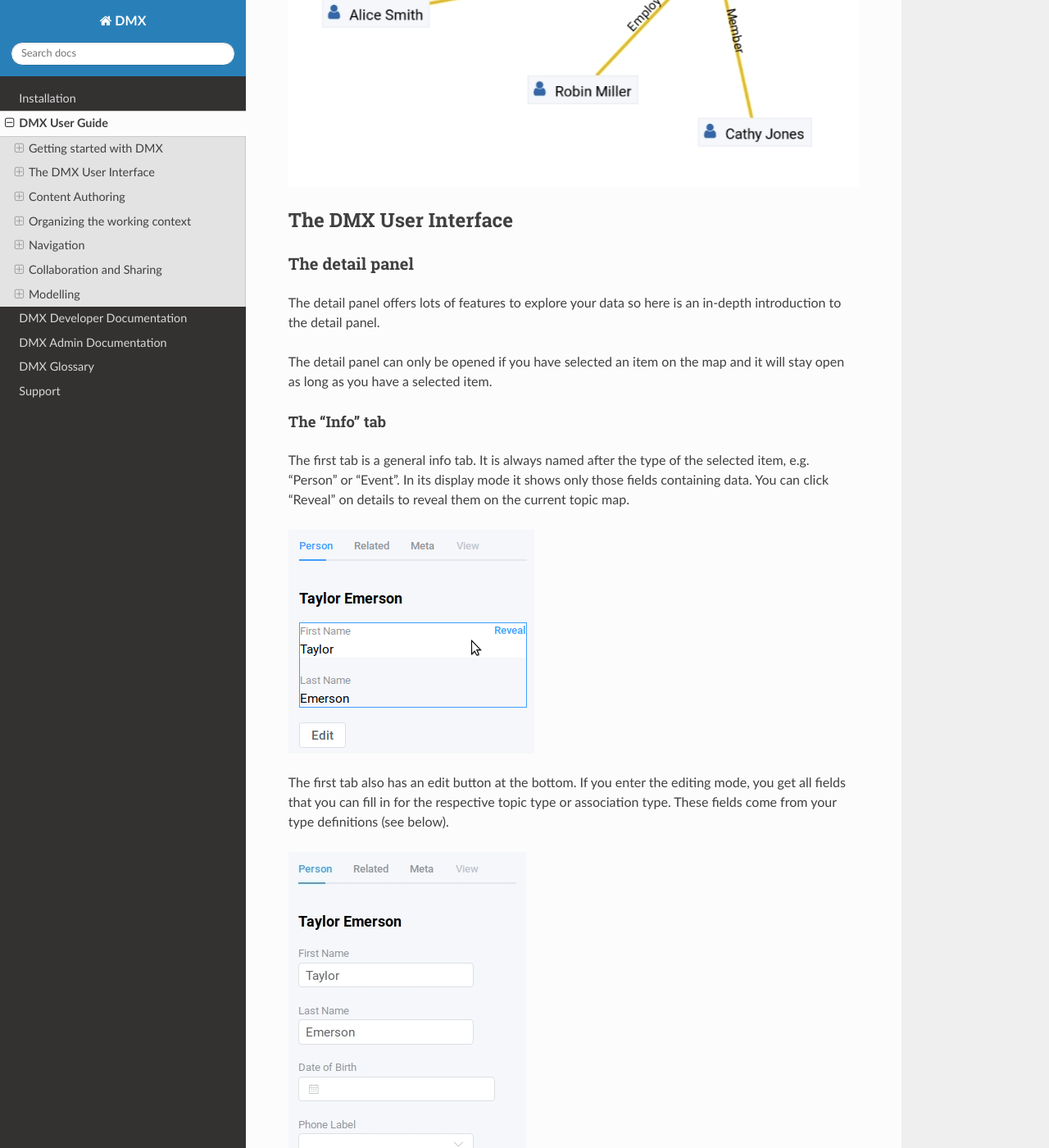
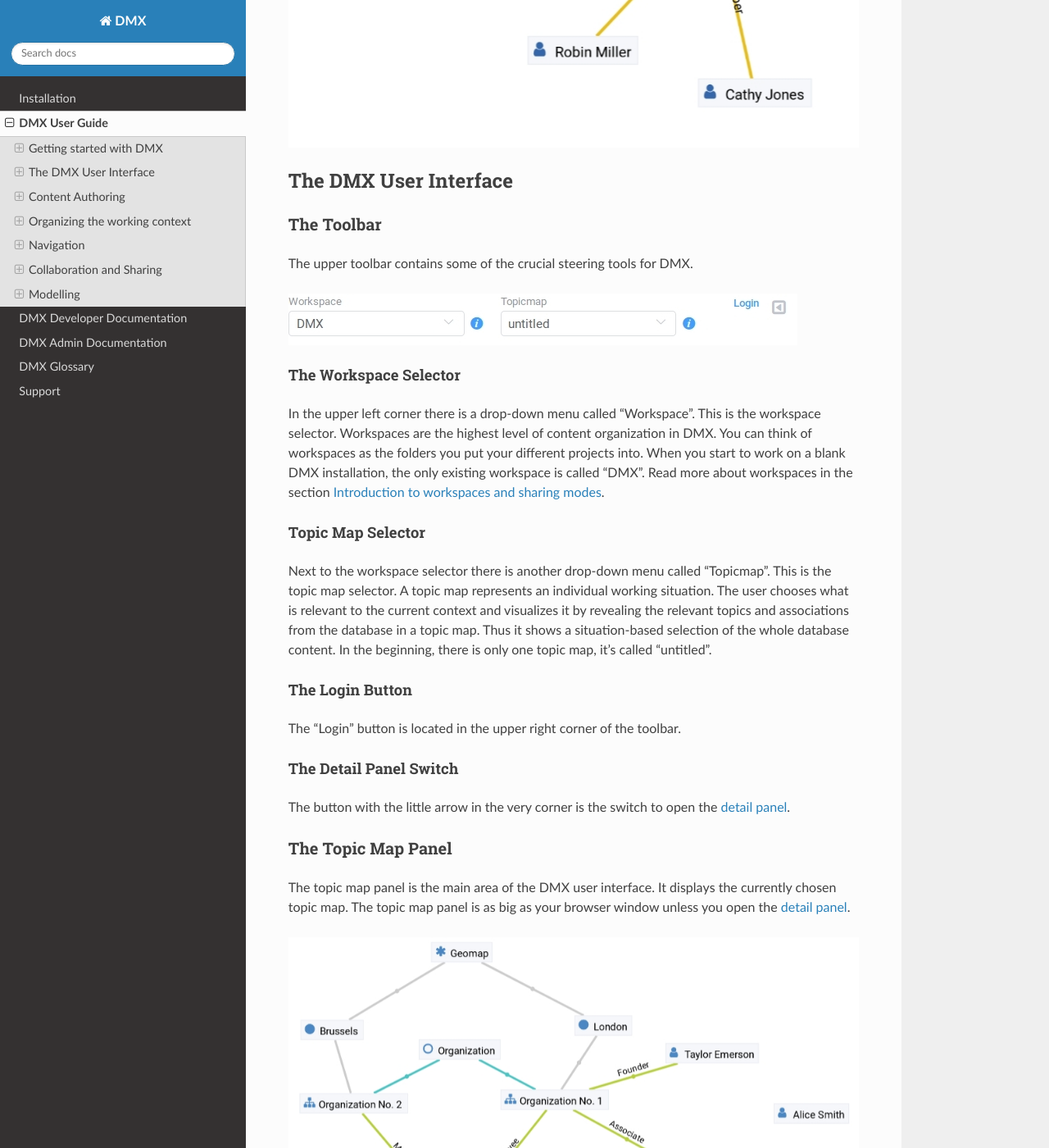
Before and after one commit to dmx-systems/dmx-documentation, a Sphinx documentation site: the page built from docs/user.rst, in a window 1280 px wide and 1400 px high, scrolled down 2576 px. Shown: the whole window at 82% size. Built offline with Sphinx 7.4.7 and the Read the Docs theme 2.0.0, drawn with Linux system fonts in a browser that asks for light colours; some of the changed text lies outside the part shown.

Commit message:
Integrated User Interface section into new outline (and other details)

```diff
--- a/docs/user.rst
+++ b/docs/user.rst
@@ -30,7 +28,7 @@
 
 * In the upper right corner there is a "Login" button. Log in with the username "admin" and no password.
 * In the upper left corner there is a drop-down menu called :ref:`"Workspace"<glossary-workspace-label>`. The only existing workspace is called "DMX". This is your general context everything you are about to do is going to be in (for the moment). Later you will be able to select one of all your workspaces here.
-* Next to it there is another drop-down menu called :ref:`"Topicmap"<glossary-topic-map-label>`. There is only one topic map, it's called "untitled".
+* Next to it there is another drop-down menu called "Topicmap". There is only one topic map, it's called "untitled".
 
 .. figure:: _static/upper-toolbar.jpg
     :alt: Tool bar with workspace and topic map selection
@@ -65,7 +63,7 @@
 
 .. image:: _static/context-menu-edit.jpg
 
-On the right-hand side there is a :ref:`detail panel<glossary-detail-panel-label>` now.
+On the right-hand side there is a detail panel now.
 It contains many fields you might need for all persons.
 Correct the name and click the save button at the very bottom.
 Add a second topic, e.g. "Organization No. 1".
@@ -93,9 +91,98 @@
 The DMX User Interface
 **********************
 
+The Toolbar
+===========
+
+The upper toolbar contains some of the crucial steering tools for DMX.
+
+.. figure:: _static/upper-toolbar.jpg
+    :alt: Tool bar with workspace and topic map selector
+
+
+The Workspace Selector
+----------------------
+
+In the upper left corner there is a drop-down menu called "Workspace".
+This is the workspace selector.
+Workspaces are the highest level of content organization in DMX.
+You can think of workspaces as the folders you put your different projects into.
+When you start to work on a blank DMX installation, the only existing workspace is called "DMX".
+Read more about workspaces in the section :ref:`user-introduction-to-workspaces-and-sharing-modes-label`.
+
+.. _user-topic-map-selector:
+
+Topic Map Selector
+------------------
+
+Next to the workspace selector there is another drop-down menu called "Topicmap".
+This is the topic map selector.
+A topic map represents an individual working situation.
+The user chooses what is relevant to the current context and visualizes it by revealing the relevant topics and associations from the database in a topic map.
+Thus it shows a situation-based selection of the whole database content.
+In the beginning, there is only one topic map, it's called "untitled".
+
+The Login Button
+----------------
+
+The "Login" button is located in the upper right corner of the toolbar.
+
+The Detail Panel Switch
+-----------------------
+
+The button with the little arrow in the very corner is the switch to open the :ref:`detail panel<user-the-detail-panel-label>`.
+
+.. _user-the-topic-map-panel-label:
+
+The Topic Map Panel
+===================
+
+The topic map panel is the main area of the DMX user interface.
+It displays the currently chosen topic map.
+The topic map panel is as big as your browser window unless you open the :ref:`detail panel<user-the-detail-panel-label>`.
+
+.. image:: _static/topic-map-panel.png
+
+.. _user-the-context-menu:
+
+The Context Menu
+----------------
+
+The context menu is opened with a right-click on items.
+It has four buttons to interact with the item:
+
+* You can edit it.
+* You can hide it from the current topic map
+* You can delete it. **Be careful! The item is deleted at once!**
+* You can show what is related to this item.
+
+To close the context menu *without* any action, click into its middle.
+
+.. image:: _static/context-menu.png
+    :width: 250
+
+.. _user-in-map-details-label:
+
+In-map Details
+--------------
+
+Whenever you select an item on a topic map, a rectangle opens up displaying details about the selected item.
+This box is called the in-map details.
+
+.. image:: _static/in-map-details.jpg
+
+The Search/Create Dialog
+========================
+
+The search for existing items and the creation of new one is done in the same dialog box.
+The search/create dialog is opened with a right-click into the topic map.
+Read more how to create content in the section about :ref:`Content Authoring<user-content-authoring-label>`.
+
+.. image:: _static/search-create.jpg
+
 .. _user-the-detail-panel-label:
 
-The detail panel
+The Detail Panel
 ================
 
 The detail panel offers lots of features to explore your data so here is an in-depth introduction to the detail panel.
@@ -159,6 +246,8 @@
 These changes just have an impact on how items are rendered on your topic map:
 You can assign custom icons to topic types, or colors to association types.
 (This is covered below in the sections about :ref:`Assigning icons to topic types<user-topic-type-icons-label>` and :ref:`Assigning colors to association types<user-assoc-type-color-label>`.)
+
+.. _user-content-authoring-label:
 
 *****************
 Content Authoring
@@ -311,6 +400,16 @@
 Creating a topic map
 ====================
 
+To start working in a new context or on a different part of your larger project you can create a new topic map.
+This is done just like always:
+Open the search/create dialog.
+Choose a name for the topic map, search if it already exists, and create it by selecting the topic type "Topicmap".
+
+.. image:: _static/create-topic-map.png
+
+For topic maps, the creation dialog has an additional choice between (usual) topic maps and geo maps (see below).
+Once created, the new empty topic map is opened.
+You can see its name in the :ref:`Topic Map Selector<user-topic-map-selector>` and use it to switch between topic maps.
 
 .. _user-geodata-label:
 
@@ -346,9 +444,7 @@
 .. image:: _static/display-map-item.jpg
     :width: 400
 
-You return to the normal topic map via the same "Topicmap" drop-down menu.
-
-
+Again, you return to the other topic maps via the :ref:`Topic Map Selector<user-topic-map-selector>`.
 
 Moving things around
 ====================
```
Also changed, not shown: other parts of docs/user.rst (+2 -5 lines), docs/glossary.rst (+1 -53 lines), docs/_static/add-address.jpg (deleted), docs/_static/add-address.png (added), docs/_static/create-topic-map.png (added), docs/_static/topic-map-panel.jpg (deleted), docs/_static/topic-map-panel.png (added).
